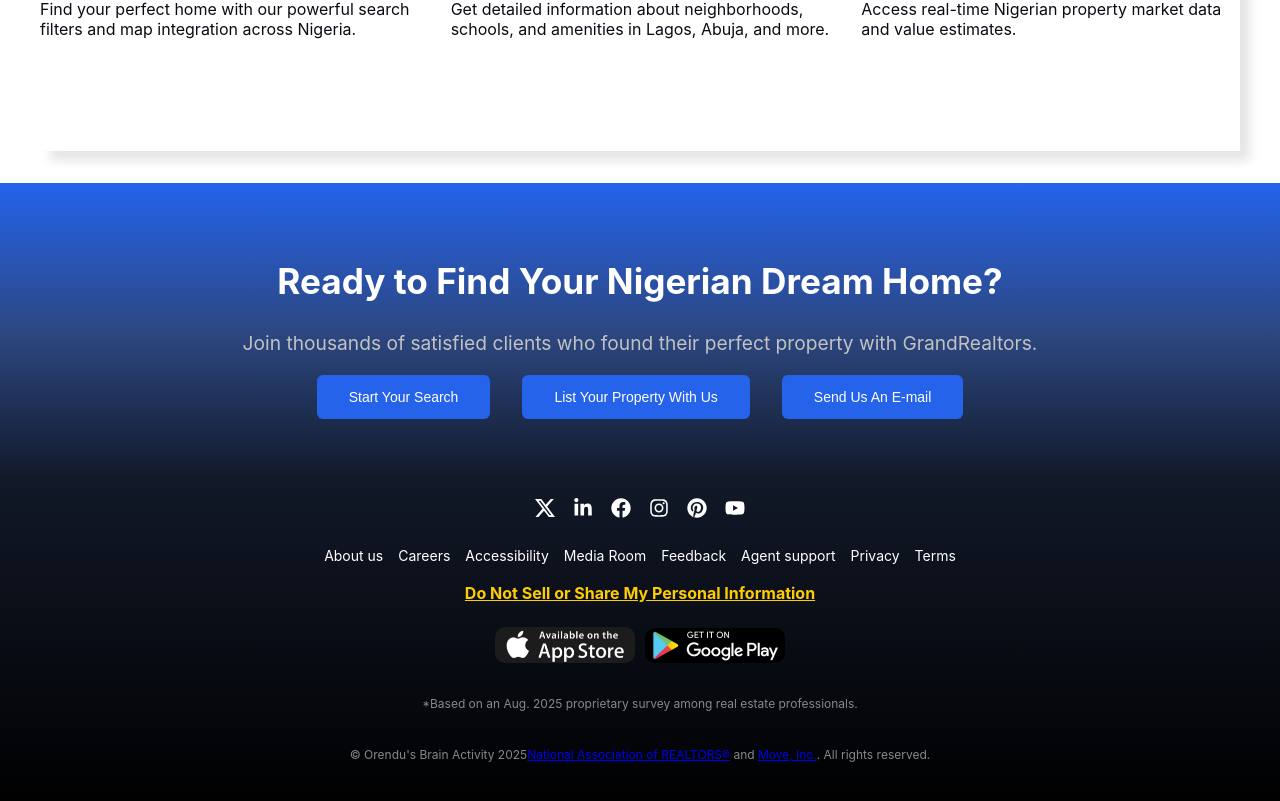
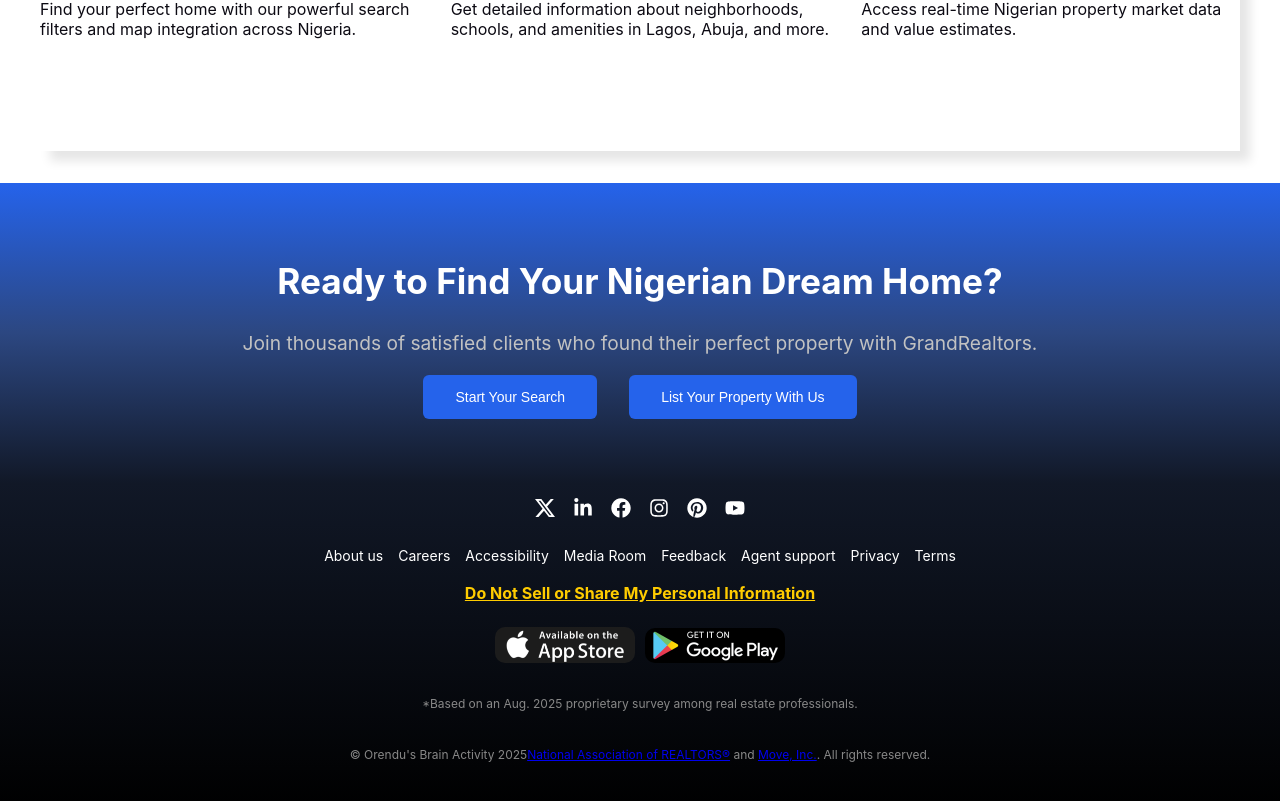
Before and after one commit to DHARKSYD/grandrealtors, a React (Vite) app: page / in a window 1280 px wide. Shown: the part 2548-3349 px from the top of the page. Built offline with nearby package versions, Linux system fonts and the light colour scheme.

Commit message:
removed send us an email button

```diff
--- a/src/App.jsx
+++ b/src/App.jsx
@@ -48,5 +48,4 @@ function App() {
     </PropertyProvider>
   );
 }
-
 export default App;
--- a/src/pages/HomePage.jsx
+++ b/src/pages/HomePage.jsx
@@ -11,6 +11,14 @@ import { useState, useEffect } from 'react';
 import { useLocation } from 'react-router-dom';
 const HomePage = () => {
 
+  const handleSubmit = (e) => {
+    e.preventDefault();
+    toast({
+      title: '🚧 ALERT!',
+      description:
+        "We have recieved your Email, our agent will contact you soon! 🚀",
+    });
+  };
 
   const { properties } = usePropertyContext();
   const location = useLocation();
@@ -223,13 +231,7 @@ const HomePage = () => {
                 List Your Property With Us
               </Button>
             </Link>
-            <Link to="gmial.com"
-                target="_blank">
-              <Button size="lg" className="border-white text-white hover:bg-white hover:text-gray-900"
-                onClick={e => handleProtectedAction(e, "gmail.com")}>
-                Send Us An E-mail
-              </Button>
-            </Link>
+
           </div>
         </motion.div>
       </section>
```
